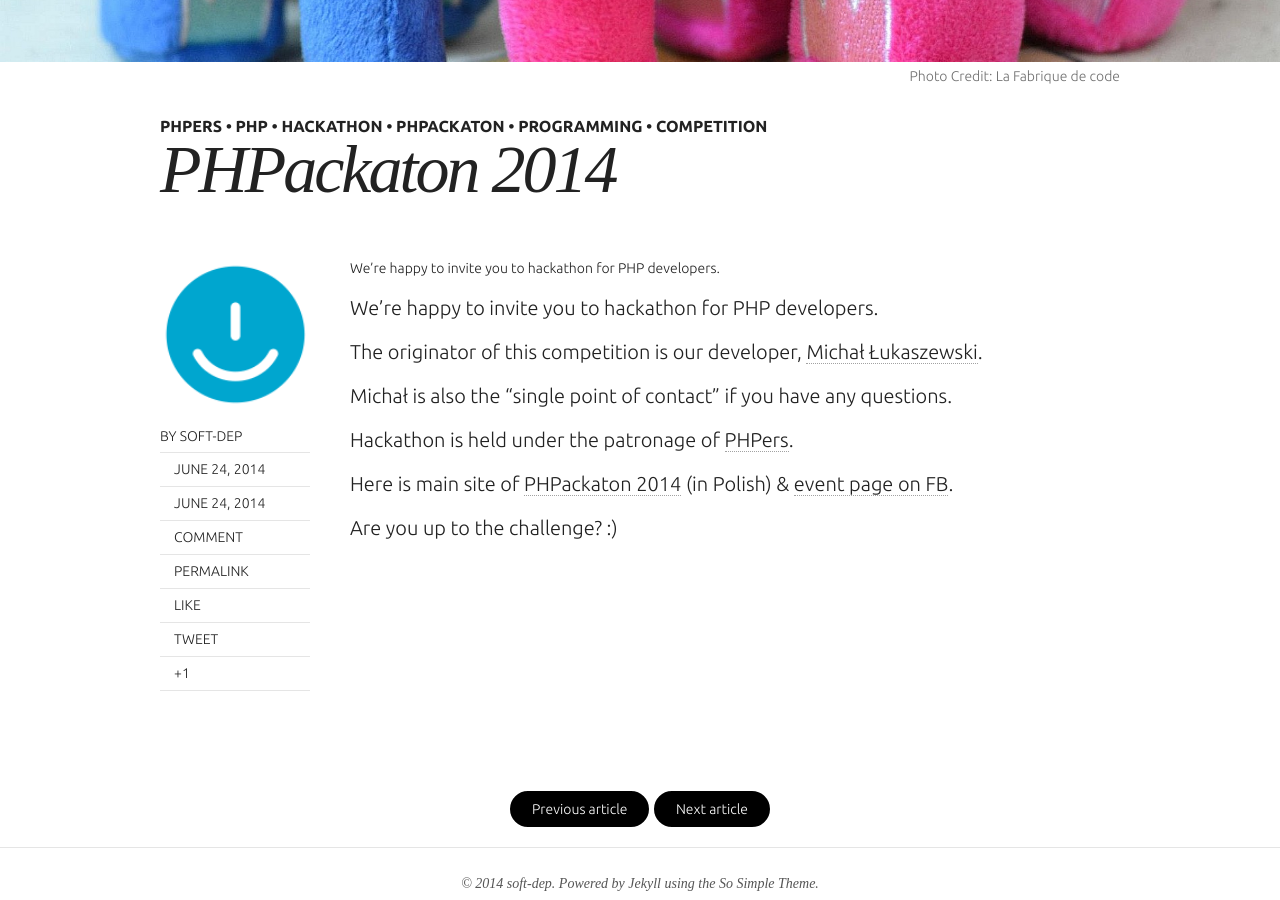
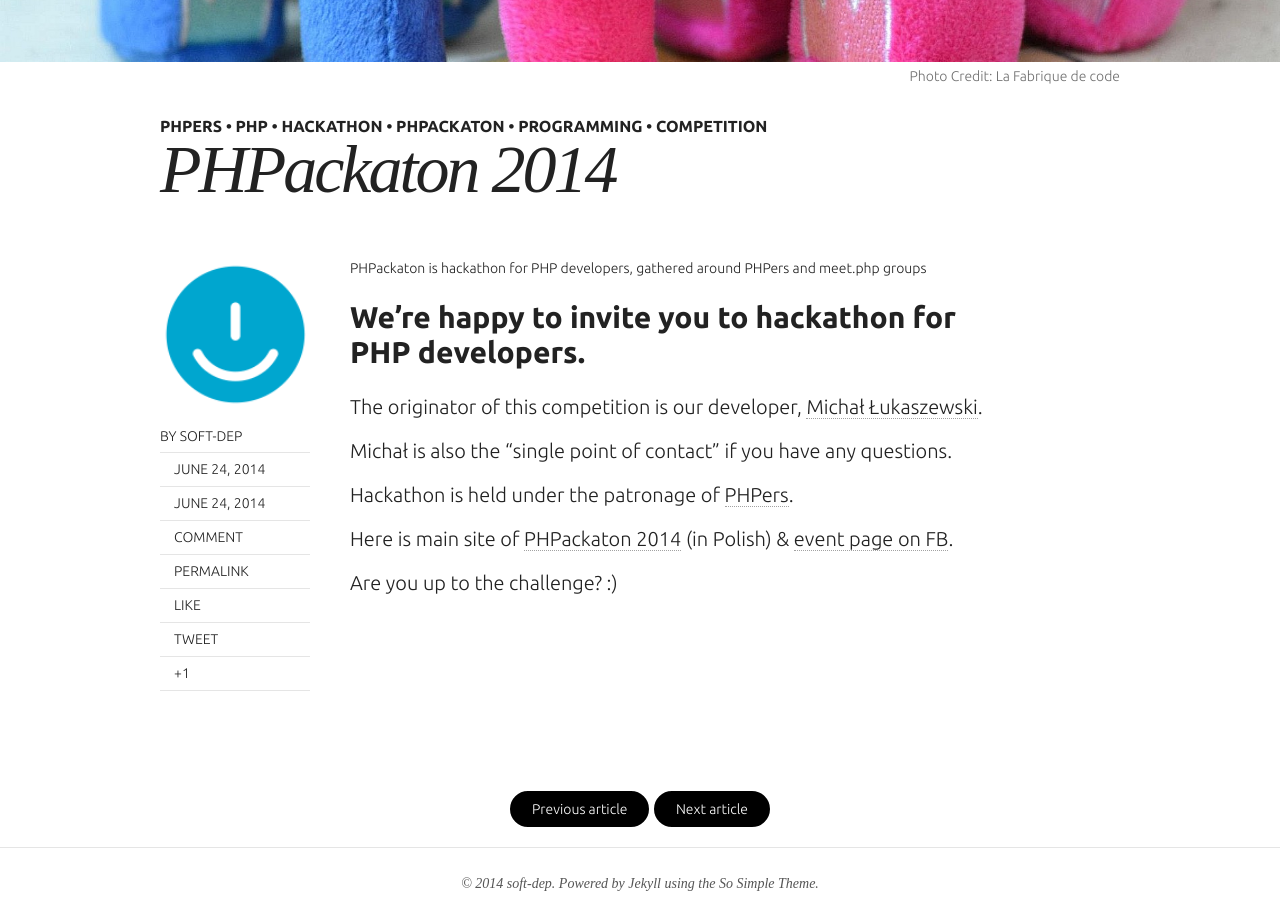
Before and after one commit to young-digital-planet/nerds, a Jekyll site: the page built from _posts/2014-06-24-phpackaton-2014.md, in a window 1280 px wide and 900 px high, scrolled down 628 px. Built offline with Jekyll 4.4.1, drawn with Linux system fonts in a browser that asks for light colours; nearby versions of some CDN libraries; comment, search, counter and statistics services are not loaded.

Commit message:
few layout details sorted

```diff
--- a/_layouts/post.html
+++ b/_layouts/post.html
@@ -45,8 +45,8 @@
             <!-- /.social-share -->{% endif %}
       </footer>
       <div class="entry-content">
-         {% if page.excerpt %}
-         <div class="excerpt">{{page.excerpt}}</div>
+         {% if page.description %}
+         <div class="excerpt">{{page.description}}</div>
          {% endif %}
         {{ content }}
         {% if site.disqus_shortname and page.comments %}<div id="disqus_thread"></div><!-- /#disqus_thread -->{% endif %}
--- a/_posts/2014-06-24-phpackaton-2014.md
+++ b/_posts/2014-06-24-phpackaton-2014.md
@@ -3,6 +3,7 @@
 title: "PHPackaton 2014"
 modified: 2014-06-24 11:30:31 +0200
 category: articles
+description: "PHPackaton is hackathon for PHP developers, gathered around PHPers and meet.php groups"
 tags: [PHPers, PHP, hackathon, PHPackaton, programming, competition]
 image:
   feature: elephant.jpg
@@ -12,7 +13,7 @@
 share: true
 ---
 
-We're happy to invite you to hackathon for PHP developers.
+## We're happy to invite you to hackathon for PHP developers.
 
 The originator of this competition is our developer, [Michał Łukaszewski](https://github.com/mlukaszewski).
 
--- a/events.html
+++ b/events.html
@@ -17,7 +17,7 @@
                     <time datetime="{{ post.date | date_to_xmlschema }}">{{ post.date | date: "%B %d, %Y" }}</time>
                 </span>
             </a>
-            <div class="excerpt">{{post.excerpt}}</div>
+            <div class="excerpt">{{post.description}}</div>
         </article>
     </li>
     {% endfor %}
```
Also changed, not shown: _posts/2014-07-05-confitura.md (renamed from _posts/2014-06-27-confitura.md, +2 -2 lines).
